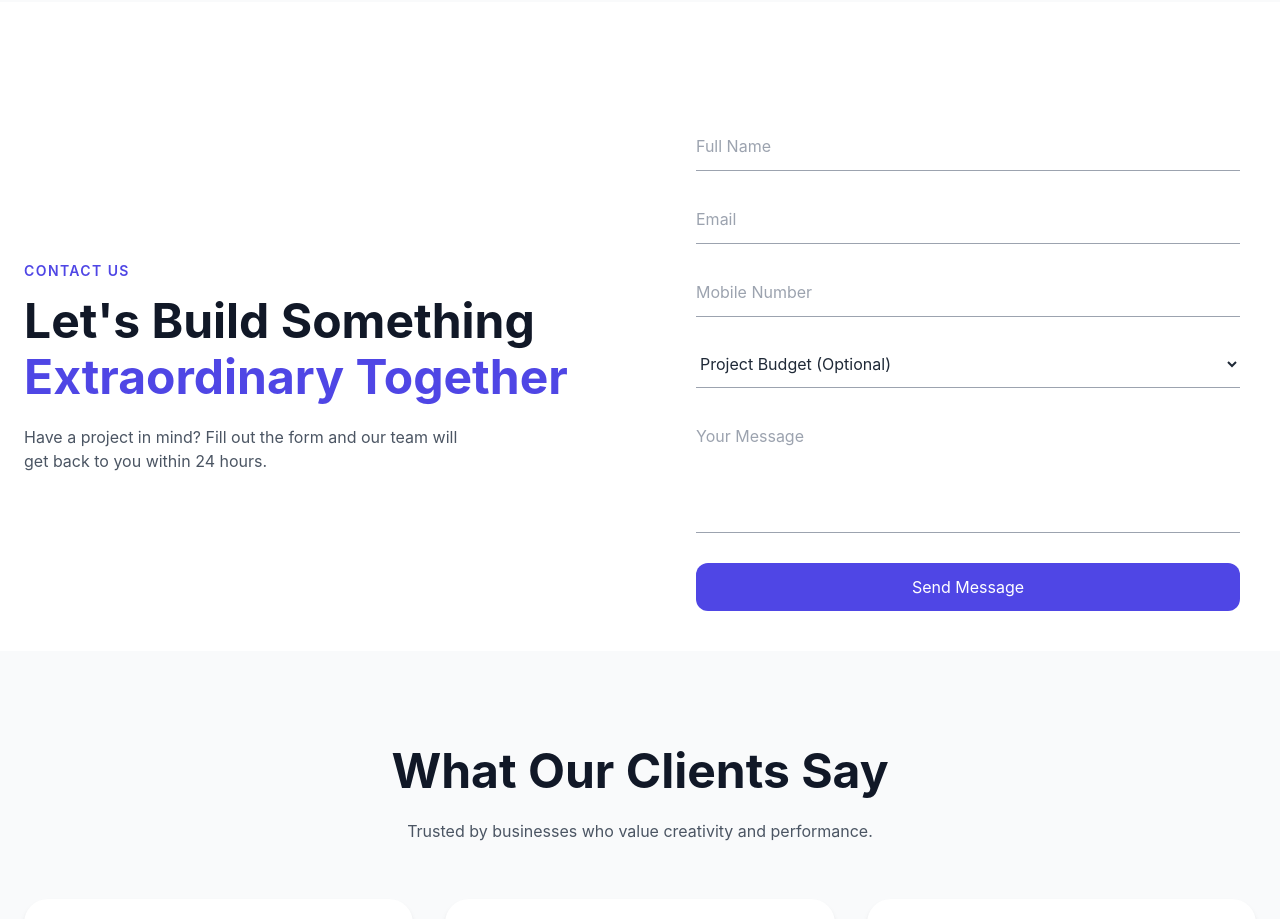
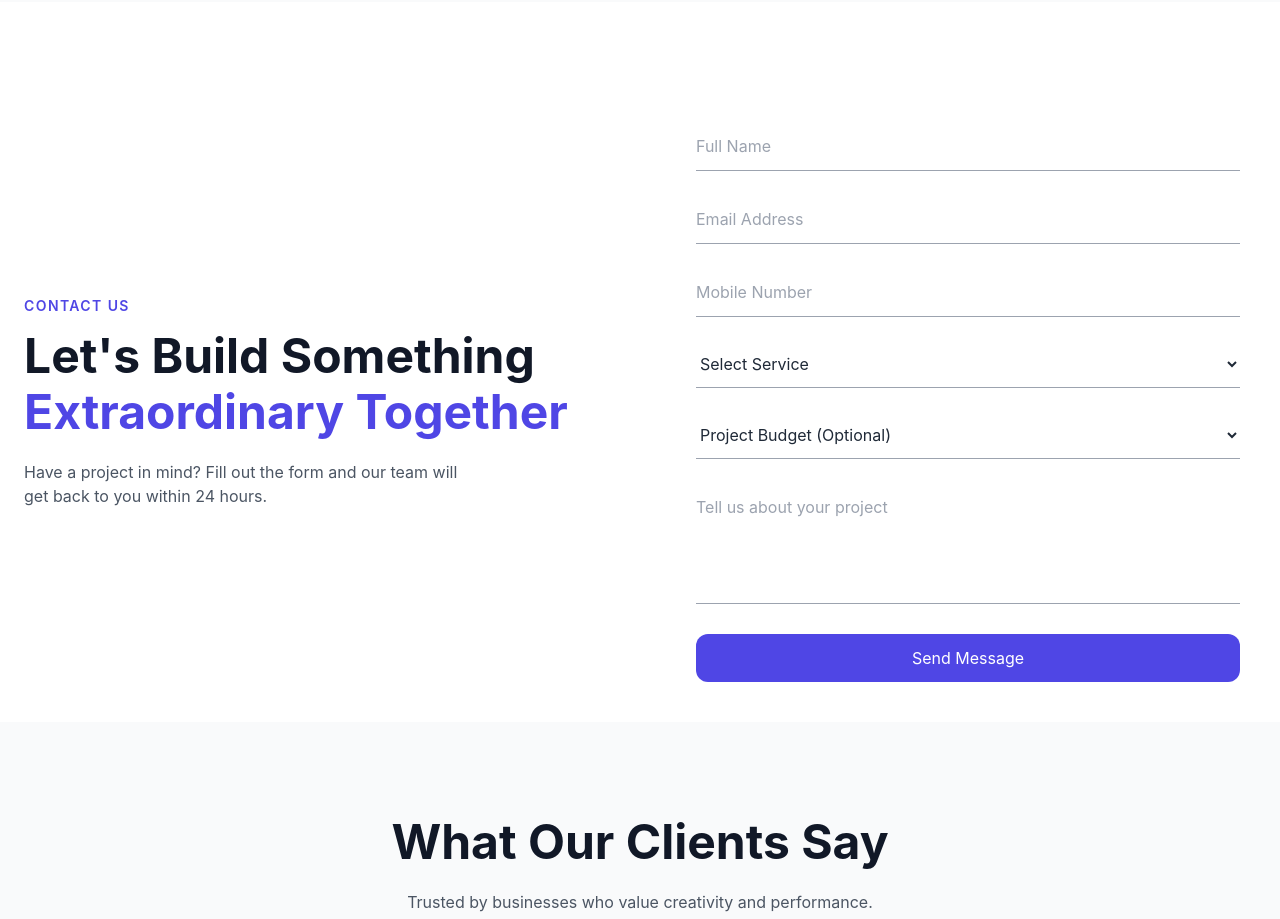
Before and after one commit to Ankush4021/CH-INFO-Solution, a React (Vite) app: page / in a window 1280 px wide. Shown: the part 3920-4839 px from the top of the page. Built offline with nearby package versions, Linux system fonts and the light colour scheme.

Commit message:
contact form update

```diff
--- a/index.html
+++ b/index.html
@@ -20,29 +20,31 @@
   <!-- Canonical URL -->
   <link rel="canonical" href="https://chinfosolutions.com/" />
 
-  <!-- Open Graph (Social Media Preview) -->
+  <!-- Open Graph -->
   <meta property="og:title" content="CH Info Solutions | Complete IT Services" />
   <meta property="og:description"
     content="Professional AMC services, laptop repair, networking, CCTV installation and IT support." />
   <meta property="og:type" content="website" />
   <meta property="og:url" content="https://chinfosolutions.com" />
-  <meta property="og:image" content="https://chinfosolutions.com/og-image.jpg" />
+  <meta property="og:image" content="https://chinfosolutions.com/android-chrome-512x512.png" />
 
   <!-- Favicon -->
-  <link rel="icon" href="/favicon.ico" />
-  <link rel="apple-touch-icon" sizes="180x180" href="/apple-touch-icon.png" />
+  <link rel="icon" type="image/png" sizes="32x32" href="/favicon-32x32.png">
+  <link rel="icon" type="image/png" sizes="16x16" href="/favicon-16x16.png">
+  <link rel="shortcut icon" href="/favicon.ico">
+  <link rel="apple-touch-icon" sizes="180x180" href="/apple-touch-icon.png">
 
   <!-- Theme Color -->
   <meta name="theme-color" content="#0ea5e9" />
 
-  <!-- Structured Data (SEO Boost) -->
+  <!-- Structured Data -->
   <script type="application/ld+json">
   {
     "@context": "https://schema.org",
     "@type": "Organization",
     "name": "CH Info Solutions",
     "url": "https://chinfosolutions.com",
-    "logo": "https://chinfosolutions.com/logo.png",
+    "logo": "https://chinfosolutions.com/android-chrome-512x512.png",
     "description": "Professional IT services including AMC services, networking, laptop repair and CCTV installation.",
     "sameAs": [
       "https://www.facebook.com/",
--- a/src/components/ReusableContactForm.jsx
+++ b/src/components/ReusableContactForm.jsx
@@ -1,8 +1,10 @@
+
 import { useState } from "react";
 import { motion, AnimatePresence } from "framer-motion";
 import emailjs from "@emailjs/browser";
 
 const ReusableContactForm = ({ variant = "home", services = [] }) => {
+
     const [form, setForm] = useState({
         name: "",
         email: "",
@@ -35,6 +37,7 @@ const ReusableContactForm = ({ variant = "home", services = [] }) => {
             .then(() => {
                 setLoading(false);
                 setSuccess(true);
+
                 setForm({
                     name: "",
                     email: "",
@@ -43,6 +46,7 @@ const ReusableContactForm = ({ variant = "home", services = [] }) => {
                     budget: "",
                     message: "",
                 });
+
                 setTimeout(() => setSuccess(false), 3000);
             })
             .catch((error) => {
@@ -55,83 +59,7 @@ const ReusableContactForm = ({ variant = "home", services = [] }) => {
     const inputBase =
         "w-full bg-transparent border-b border-gray-400 focus:border-indigo-600 outline-none py-3 transition-all duration-300";
 
-    /* ---------------- HOME VARIANT ---------------- */
-
-    if (variant === "home") {
-        return (
-            <form onSubmit={handleSubmit} className="space-y-6 px-4">
-
-                <input
-                    type="text"
-                    name="name"
-                    value={form.name}
-                    onChange={handleChange}
-                    required
-                    placeholder="Full Name"
-                    className={inputBase}
-                />
-
-                <input
-                    type="email"
-                    name="email"
-                    value={form.email}
-                    onChange={handleChange}
-                    required
-                    placeholder="Email"
-                    className={inputBase}
-                />
-
-                <input
-                    type="tel"
-                    name="phone"
-                    value={form.phone}
-                    onChange={handleChange}
-                    required
-                    placeholder="Mobile Number"
-                    className={inputBase}
-                />
-
-                <select
-                    name="budget"
-                    value={form.budget}
-                    onChange={handleChange}
-                    className={inputBase}
-                >
-                    <option value="">Project Budget (Optional)</option>
-                    <option value="5k-10k">₹5k - ₹10k</option>
-                    <option value="10k-25k">₹10k - ₹25k</option>
-                    <option value="25k-50k">₹25k - ₹50k</option>
-                    <option value="50k+">₹50k+</option>
-                </select>
-
-                <textarea
-                    name="message"
-                    rows="4"
-                    value={form.message}
-                    onChange={handleChange}
-                    required
-                    placeholder="Your Message"
-                    className={`${inputBase} resize-none`}
-                />
-
-                <button
-                    type="submit"
-                    disabled={loading}
-                    className="w-full bg-indigo-600 hover:bg-indigo-500 text-white py-3 rounded-xl transition-all duration-300"
-                >
-                    {loading ? "Sending..." : "Send Message"}
-                </button>
-
-                {success && (
-                    <p className="text-green-600 text-center text-sm">
-                        Message sent successfully!
-                    </p>
-                )}
-            </form>
-        );
-    }
-
-    /* ---------------- CONTACT VARIANT (FRAMER) ---------------- */
+    /* ---------------- FRAMER ANIMATION ---------------- */
 
     const container = {
         hidden: { opacity: 0 },
@@ -157,26 +85,96 @@ const ReusableContactForm = ({ variant = "home", services = [] }) => {
             initial="hidden"
             whileInView="visible"
             viewport={{ once: true }}
-            className="bg-gray-50 border border-gray-300 p-10 rounded-3xl shadow-xl space-y-8"
+            className={
+                variant === "contact"
+                    ? "bg-gray-50 border border-gray-300 p-10 rounded-3xl shadow-xl space-y-8"
+                    : "space-y-6 px-4"
+            }
         >
-            <motion.input variants={item} type="text" name="name" value={form.name} onChange={handleChange} required placeholder="Your Name" className={inputBase} />
 
-            <motion.input variants={item} type="email" name="email" value={form.email} onChange={handleChange} required placeholder="Your Email" className={inputBase} />
+            <motion.input
+                variants={item}
+                type="text"
+                name="name"
+                value={form.name}
+                onChange={handleChange}
+                required
+                placeholder="Full Name"
+                className={inputBase}
+            />
 
-            <motion.input variants={item} type="tel" name="phone" value={form.phone} onChange={handleChange} required pattern="[0-9]{10}" maxLength="10" placeholder="Mobile Number" className={inputBase} />
+            <motion.input
+                variants={item}
+                type="email"
+                name="email"
+                value={form.email}
+                onChange={handleChange}
+                required
+                placeholder="Email Address"
+                className={inputBase}
+            />
 
-            <motion.select variants={item} name="service" value={form.service} onChange={handleChange} className={inputBase}>
+            <motion.input
+                variants={item}
+                type="tel"
+                name="phone"
+                value={form.phone}
+                onChange={handleChange}
+                required
+                pattern="[0-9]{10}"
+                maxLength="10"
+                placeholder="Mobile Number"
+                className={inputBase}
+            />
+
+            <motion.select
+                variants={item}
+                name="service"
+                value={form.service}
+                onChange={handleChange}
+                className={inputBase}
+            >
                 <option value="">Select Service</option>
+
                 {services.map((service, index) => (
                     <option key={index} value={service.title}>
                         {service.title}
                     </option>
                 ))}
+
             </motion.select>
 
-            <motion.textarea variants={item} name="message" rows="4" value={form.message} onChange={handleChange} required placeholder="Tell us about your project" className={`${inputBase} resize-none`} />
+            <motion.select
+                variants={item}
+                name="budget"
+                value={form.budget}
+                onChange={handleChange}
+                className={inputBase}
+            >
+                <option value="">Project Budget (Optional)</option>
+                <option value="5k-10k">₹5k - ₹10k</option>
+                <option value="10k-25k">₹10k - ₹25k</option>
+                <option value="25k-50k">₹25k - ₹50k</option>
+                <option value="50k+">₹50k+</option>
+            </motion.select>
 
-            <motion.button variants={item} type="submit" disabled={loading} className="w-full bg-indigo-600 hover:bg-indigo-500 text-white py-3 rounded-xl transition-all duration-300">
+            <motion.textarea
+                variants={item}
+                name="message"
+                rows="4"
+                value={form.message}
+                onChange={handleChange}
+                required
+                placeholder="Tell us about your project"
+                className={`${inputBase} resize-none`}
+            />
+
+            <motion.button
+                variants={item}
+                type="submit"
+                disabled={loading}
+                className="w-full bg-indigo-600 hover:bg-indigo-500 text-white py-3 rounded-xl transition-all duration-300"
+            >
                 {loading ? "Sending..." : "Send Message"}
             </motion.button>
 
@@ -192,6 +190,7 @@ const ReusableContactForm = ({ variant = "home", services = [] }) => {
                     </motion.p>
                 )}
             </AnimatePresence>
+
         </motion.form>
     );
 };
--- a/src/section/HomePage/ContactSection/ContactSection.jsx
+++ b/src/section/HomePage/ContactSection/ContactSection.jsx
@@ -1,6 +1,7 @@
 import FadeSection from "../../../components/animations/FadeSection";
 import AnimatedHeading from "../../../components/ui/AnimatedHeading";
 import ReusableContactForm from './../../../components/ReusableContactForm';
+import servicesData from "../../HomePage/ServicesSection/servicesData";
 
 const ContactSection = () => {
     return (
@@ -30,7 +31,7 @@ const ContactSection = () => {
                     </div>
 
                     {/* Form */}
-                    <ReusableContactForm variant="home" />
+                    <ReusableContactForm variant="home" services={servicesData} />
 
                 </div>
             </section>
```
